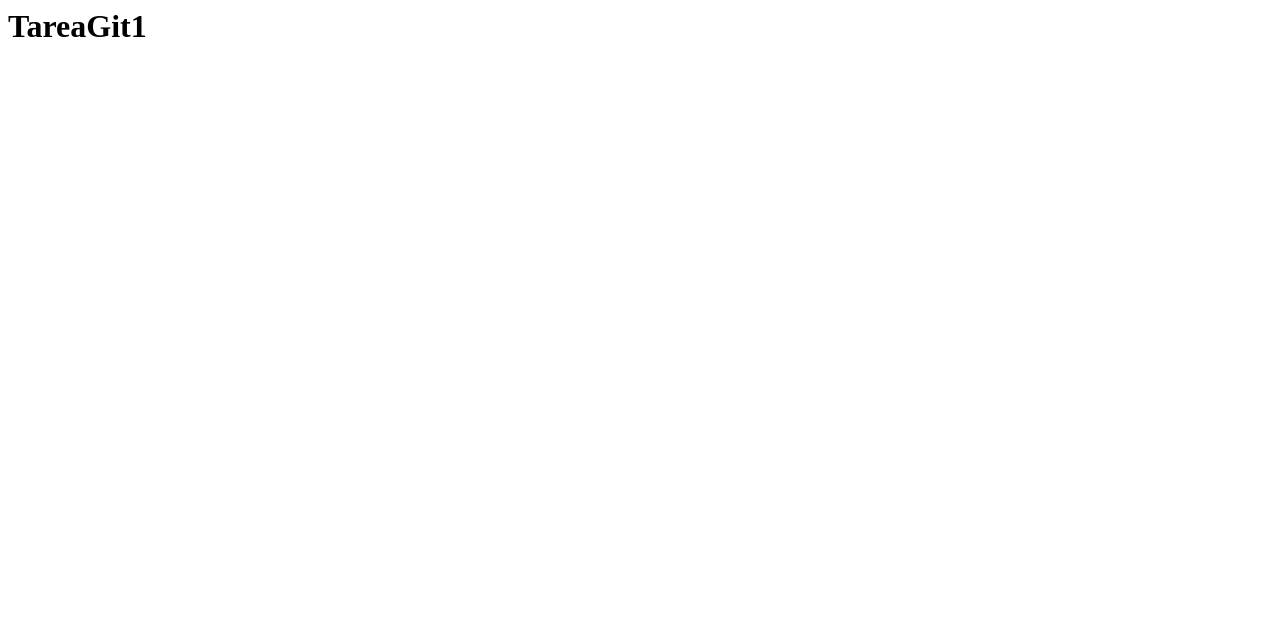
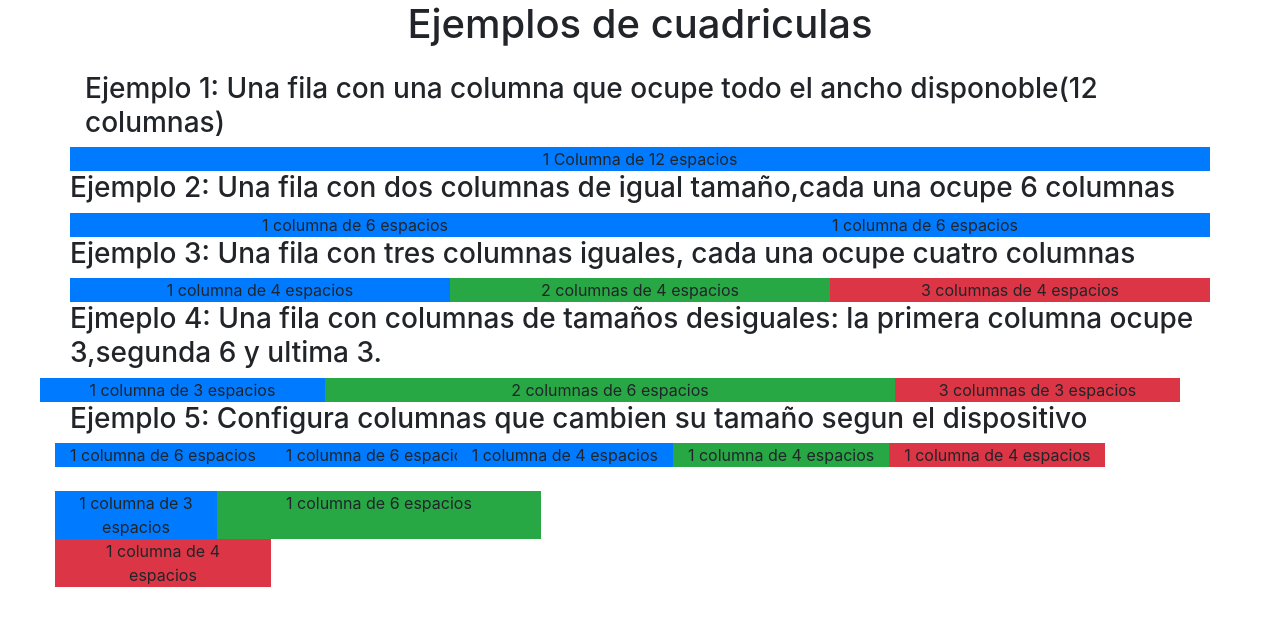
Before and after one commit to Yoselinrg/TareaGit1, a plain HTML site: page index.html in a window 1280 px wide. Drawn offline with nearby package versions, Linux system fonts and the light colour scheme.

Commit message:
Agregando ejemplos de columnas con bootstrap 4

```diff
--- a/index.html
+++ b/index.html
@@ -1 +1,69 @@
-<h1>TareaGit1</h1>
+<!doctype html>
+<html lang="en">
+  <head>
+    <title>Title</title>
+    <!-- Required meta tags -->
+    <meta charset="utf-8">
+    <meta name="viewport" content="width=device-width, initial-scale=1, shrink-to-fit=no">
+
+    <!-- Bootstrap CSS -->
+    <link rel="stylesheet" href="https://stackpath.bootstrapcdn.com/bootstrap/4.3.1/css/bootstrap.min.css" integrity="sha384-ggOyR0iXCbMQv3Xipma34MD+dH/1fQ784/j6cY/iJTQUOhcWr7x9JvoRxT2MZw1T" crossorigin="anonymous">
+  </head>
+  <body>
+
+<div class="container">
+    <h1 class="text-center mb-4">Ejemplos de cuadriculas</h1>
+<h3> Ejemplo 1: Una fila con una columna que ocupe todo el ancho disponoble(12 columnas)</h3>
+<div class="row mb-4">
+
+    <div class=" col-12 bg-primary text-center "> 1 Columna de 12 espacios</div>
+
+<h3> Ejemplo 2: Una fila con dos columnas de igual tamaño,cada una ocupe 6 columnas </h3>
+<div class="row mb-4"></div>
+<div class=" col-6 bg-primary text-center"> 1 columna de 6 espacios</div>
+<div class=" col-6 bg-primary text-center"> 1 columna de 6 espacios</div>
+
+<h3>  Ejemplo 3: Una fila con tres columnas iguales, cada una ocupe cuatro columnas </h3>
+<div class="row mb-4"></div>
+<div class=" col-4 bg-primary text-center"> 1 columna de 4 espacios</div>
+<div class=" col-4 bg-success text-center"> 2 columnas de 4 espacios</div>
+<div class=" col-4 bg-danger text-center">  3 columnas de 4 espacios</div>
+
+<h3>  Ejmeplo 4: Una fila con columnas de tamaños desiguales: la primera columna ocupe 3,segunda 6 y ultima 3.  </h3>
+<div class="row mb-4"></div>
+<div class=" col-3 bg-primary text-center"> 1 columna de 3 espacios</div>
+<div class=" col-6 bg-success text-center"> 2 columnas de 6 espacios</div>
+<div class=" col-3 bg-danger text-center">  3 columnas de 3 espacios</div>
+
+<h3>  Ejemplo 5: Configura columnas que cambien su tamaño segun el dispositivo</h3>
+<div class="row mb-4">
+<div class=" col-sm-6  bg-primary text-center"> 1 columna de 6 espacios</div>
+<div class=" col-sm-6  bg-primary text-center"> 1 columna de 6 espacios</div>
+</div>
+
+<div class="row mb-4">
+<div class=" col-md-4  bg-primary text-center"> 1 columna de 4 espacios</div>
+<div class=" col-md-4  bg-success text-center"> 1 columna de 4 espacios</div>
+<div class=" col-md-4  bg-danger text-center">  1 columna de 4 espacios</div>
+</div>
+
+<div class="row mb-4">
+<div class=" col-lg-3 col-sm-12 bg-primary text-center"> 1 columna de 3 espacios</div>
+<div class=" col-lg-6 col-sm-12 bg-success text-center"> 1 columna de 6 espacios</div>
+<div class=" col-lg-4 col-sm-12 bg-danger text-center"> 1 columna de 4 espacios</div>
+</div>
+
+</div>
+</div>
+
+
+
+
+
+    <!-- Optional JavaScript -->
+    <!-- jQuery first, then Popper.js, then Bootstrap JS -->
+    <script src="https://code.jquery.com/jquery-3.3.1.slim.min.js" integrity="sha384-q8i/X+965DzO0rT7abK41JStQIAqVgRVzpbzo5smXKp4YfRvH+8abtTE1Pi6jizo" crossorigin="anonymous"></script>
+    <script src="https://cdnjs.cloudflare.com/ajax/libs/popper.js/1.14.7/umd/popper.min.js" integrity="sha384-UO2eT0CpHqdSJQ6hJty5KVphtPhzWj9WO1clHTMGa3JDZwrnQq4sF86dIHNDz0W1" crossorigin="anonymous"></script>
+    <script src="https://stackpath.bootstrapcdn.com/bootstrap/4.3.1/js/bootstrap.min.js" integrity="sha384-JjSmVgyd0p3pXB1rRibZUAYoIIy6OrQ6VrjIEaFf/nJGzIxFDsf4x0xIM+B07jRM" crossorigin="anonymous"></script>
+  </body>
+</html>
```
